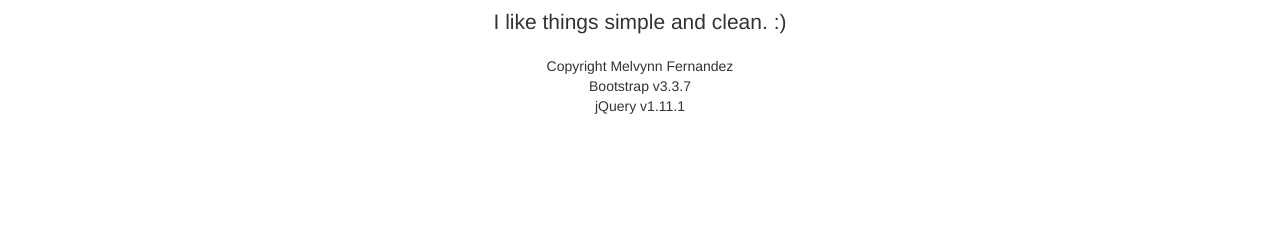
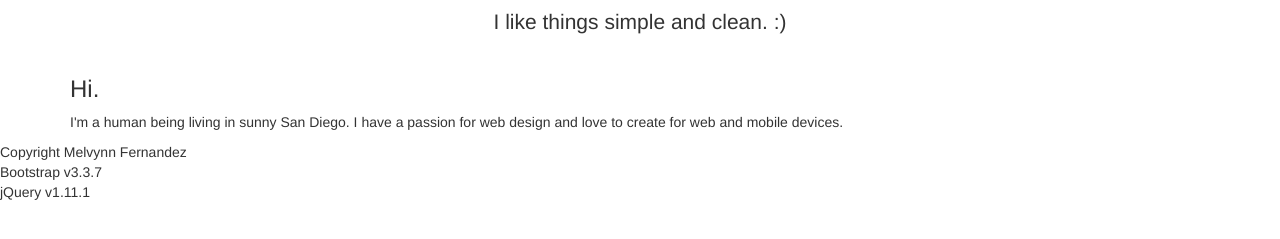
Before and after one commit to melvfernandez/melvfernandez.github.io, a plain HTML site: page index.html in a window 1280 px wide. Shown: the part 133-372 px from the top of the page. Drawn offline with Linux system fonts and the light colour scheme.

Commit message:
Update index.html
-added link to scroll down page

```diff
--- a/index.html
+++ b/index.html
@@ -53,7 +53,7 @@
                         <a href="#">About</a>
                     </li>
                     <li>
-                        <a href="#">Work</a>
+                        <a href="#hello">Work</a>
                     </li>
                     <li>
                         <a href="#">Contact</a>
@@ -72,17 +72,30 @@
             <div class="col-lg-12 text-center">
                 <h1><p style="margin-top: 10px;">Hi! My name is Melvynn.</h1>
                 <p class="lead">I like things simple and clean. :)</p>
-                <ul class="list-unstyled">
+            </div>
+        </div>
+    </div>
+
+   <section id="hello">
+		<div class="container">
+			<div class="row">
+				<div class="col-md-12">
+					<article>
+					   <h3>Hi.</h3>
+						<p>I'm a human being living in sunny San Diego. I have a passion for web design and love to create for web and mobile devices.</p>
+					</article>
+				</div>
+			</div>
+		</div>
+	</section>
+
+    <div>
+        <ul class="list-unstyled">
                     <li>Copyright Melvynn Fernandez</li>
                     <li>Bootstrap v3.3.7</li>
                     <li>jQuery v1.11.1</li>
-                </ul>
-            </div>
-        </div>
-        <!-- /.row -->
-
+        </ul>
     </div>
-    <!-- /.container -->
 
     <!-- jQuery Version 1.11.1 -->
     <script src="js/jquery.js"></script>
```
